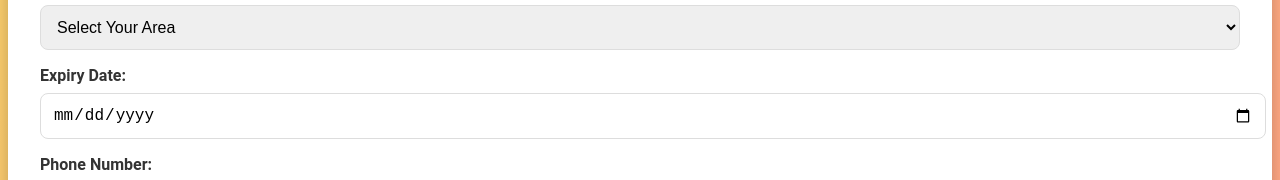
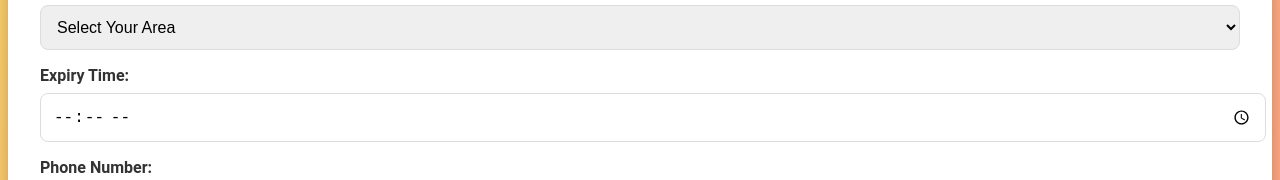
Before and after one commit to nextgen-coders-07/hunger_relief, a plain HTML site: page gmail.html in a window 1280 px wide. Shown: the part 531-711 px from the top of the page. Drawn offline with nearby package versions, Linux system fonts and the light colour scheme.

Commit message:
Update gmail.html

```diff
--- a/gmail.html
+++ b/gmail.html
@@ -298,8 +298,8 @@ button h1 {
         <option value="" disabled selected>Select Your Area</option>
     </select>
 
-    <label for="expiryDate">Expiry Date:</label>
-    <input type="date" id="expiryDate" name="expiryDate" required>
+    <label for="expiryDate">Expiry Time:</label>
+    <input type="time" id="expiryDate" name="expiryDate" required>
 
     <label for="phoneNumber">Phone Number:</label>
     <input type="tel" id="phoneNumber" name="phoneNumber" placeholder="Enter your phone number" required>
```
